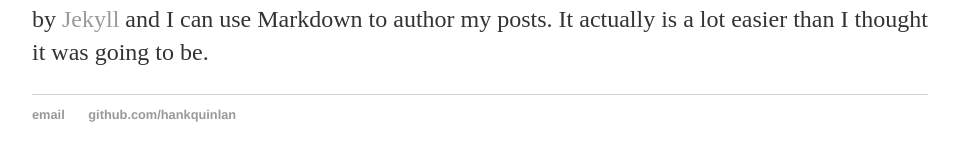
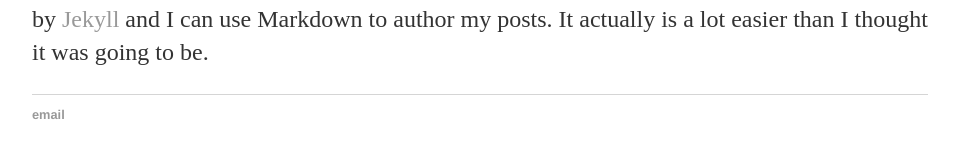
Before and after one commit to imissnewwave/imissnewwave.github.io, a Jekyll site: the page built from _posts/2016-01-18-Test-Title.md, in a window 1280 px wide. Shown: the part 341-502 px from the top of the page, without its empty margins (160-1119 px from the left). Built offline with Jekyll 4.4.1, drawn with Linux system fonts in a browser that asks for light colours.

Commit message:
Update default.html

```diff
--- a/_layouts/default.html
+++ b/_layouts/default.html
@@ -21,8 +21,7 @@
 			</div><!-- /.container -->
 			<footer>
 	    		<ul>
-	        		<li><a href="mailto:hankquinlanhub@gmail.com">email</a></li>
-	        		<li><a href="https://github.com/hankquinlan">github.com/hankquinlan</a></li>
+	        		<li><a href="mailto:info[at]dan-hill.org">email</a></li>
 				</ul>
 			</footer>
 		</body>
```
